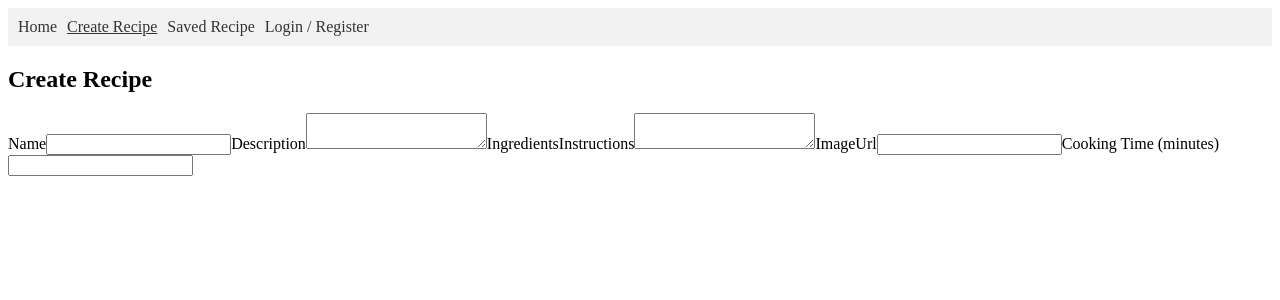
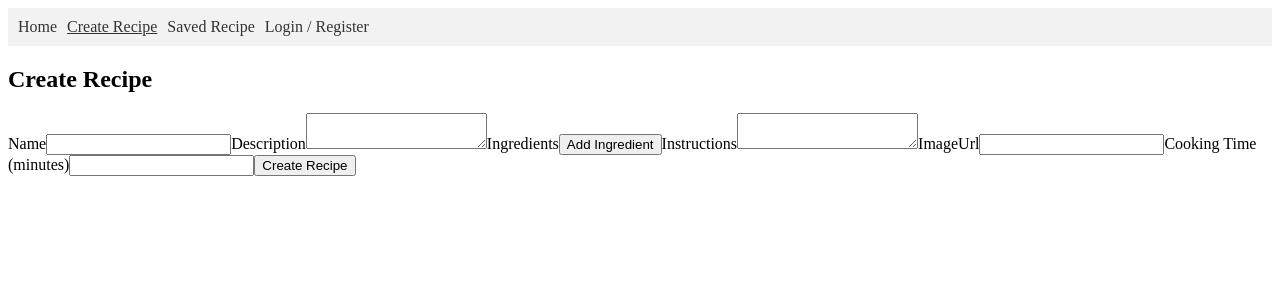
Before and after one commit to MitkoDG/recipe-mern-app, a React (Create React App) app in the folder client/: page /create-recipe in a window 1280 px wide. Shown: the top 300 px of the page. Built offline with nearby package versions, Linux system fonts and the light colour scheme.

Commit message:
adding add ingredient button and functionality

```diff
--- a/client/src/pages/Create-recipe.jsx
+++ b/client/src/pages/Create-recipe.jsx
@@ -15,10 +15,21 @@
     setRecipe({ ...recipe, [name]: value });
   };
 
+  const handleIngredientChange = (event, idx) => {
+    const { value } = event.target;
+    const ingredients = recipe.ingredients;
+    ingredients[idx] = value;
+    setRecipe({...recipe, ingredients: ingredients}) // or the short notation
+  };
+
+  const addIngredient = () => {
+    setRecipe({ ...recipe, ingredients: [...recipe.ingredients, ""] });
+  };
+
   return (
     <div className="create-recipe">
       <h2>Create Recipe</h2>
-      <form action="POST">
+      <form>
         <label htmlFor="name">Name</label>
         <input type="text" id="name" name="name" onChange={handleChange} />
         <label htmlFor="description">Description</label>
@@ -28,7 +39,16 @@
           onChange={handleChange}
         ></textarea>
         <label htmlFor="ingredients">Ingredients</label>
-
+        {recipe.ingredients.map((ingredient, idx) => (
+          <input
+            key={idx}
+            type="text"
+            name="ingredients"
+            value={ingredient}
+            onChange={(event) => handleIngredientChange(event, idx)}
+          />
+        ))}
+        <button onClick={addIngredient} type="button">Add Ingredient</button>
         <label htmlFor="instructions">Instructions</label>
         <textarea
           id="instructions"
@@ -49,6 +69,8 @@
           name="cookingTime"
           onChange={handleChange}
         />
+        <button type="submit">Create Recipe</button>
+
       </form>
     </div>
   );
```
